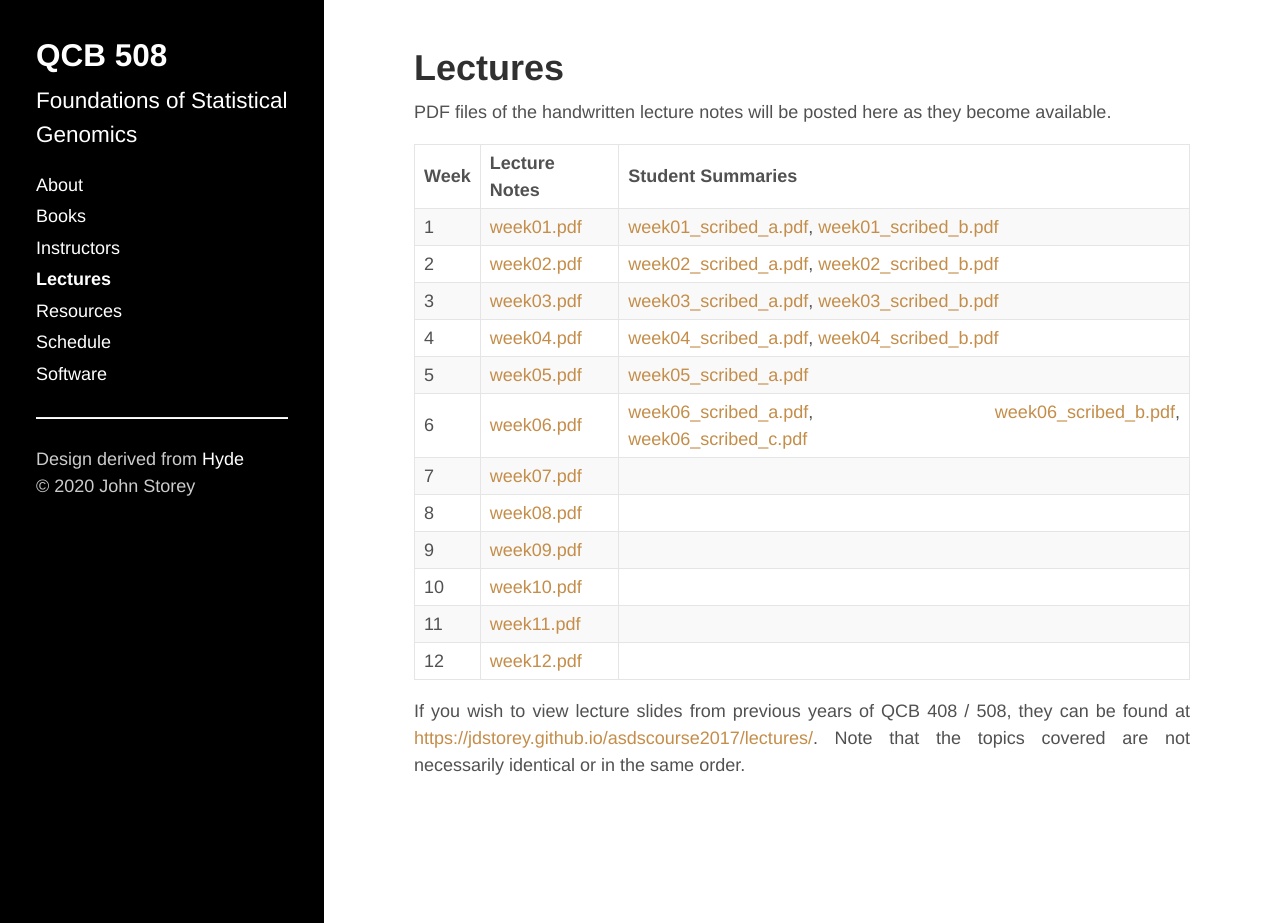
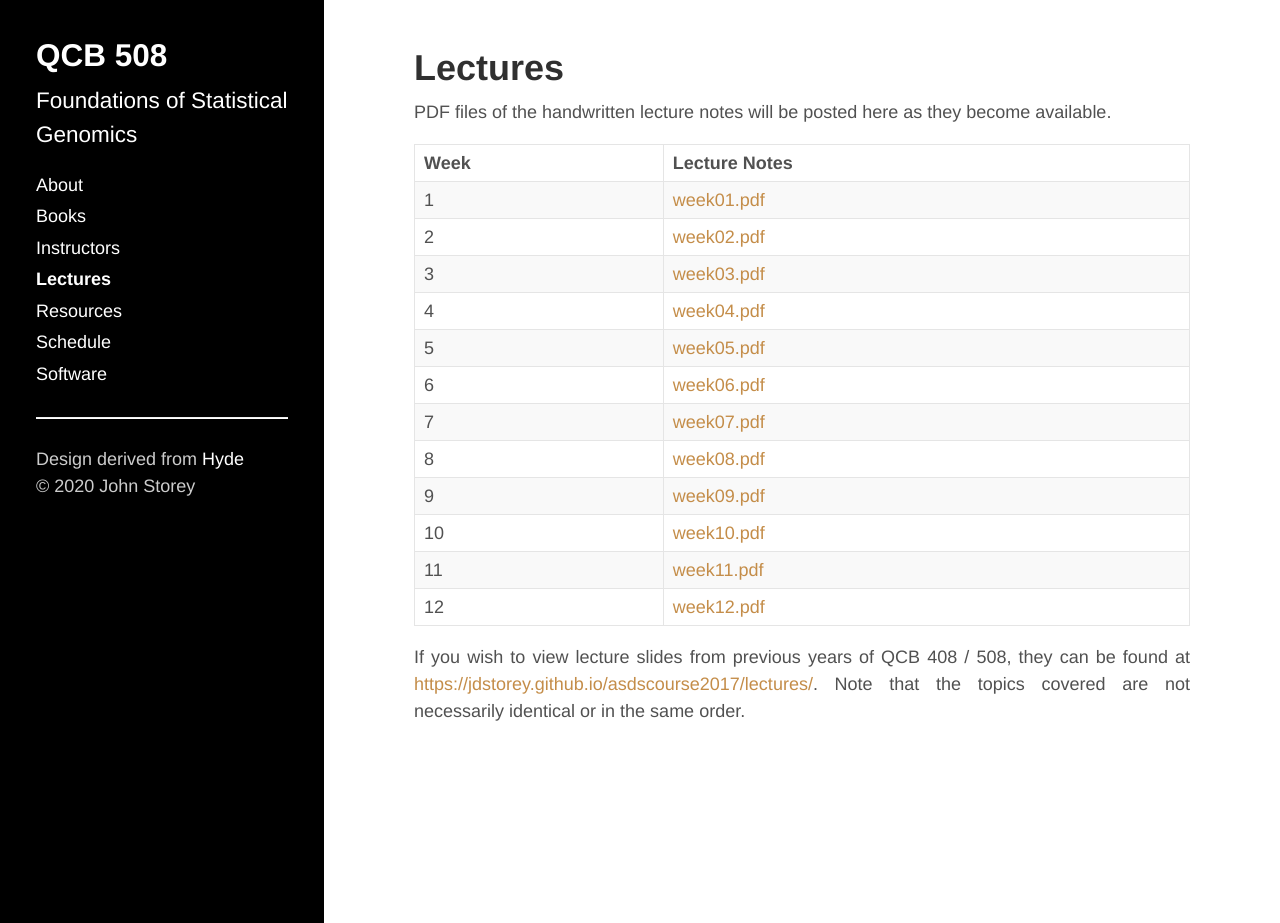
Before and after one commit to jdstorey/fsg, a Jekyll site: the page built from docs/lectures.md, in a window 1280 px wide and 923 px high. Built offline with Jekyll 4.4.1, drawn with Linux system fonts in a browser that asks for light colours.

```diff
--- a/docs/lectures.md
+++ b/docs/lectures.md
@@ -5,20 +5,20 @@
 
 PDF files of the handwritten lecture notes will be posted here as they become available.
 
-| Week  | Lecture Notes | Student Summaries |
-|-------|---------------|-------------------|
-|  1 | [week01.pdf](./lecture_notes/week01.pdf) | [week01_scribed_a.pdf](./scribed_notes/week01/week01_scribed_a.pdf), [week01_scribed_b.pdf](./scribed_notes/week01/week01_scribed_b.pdf)  |
-|  2 | [week02.pdf](./lecture_notes/week02.pdf) | [week02_scribed_a.pdf](./scribed_notes/week02/week02_scribed_a.pdf), [week02_scribed_b.pdf](./scribed_notes/week02/week02_scribed_b.pdf)  |
-|  3 | [week03.pdf](./lecture_notes/week03.pdf) | [week03_scribed_a.pdf](./scribed_notes/week03/week03_scribed_a.pdf), [week03_scribed_b.pdf](./scribed_notes/week03/week03_scribed_b.pdf)  |
-|  4 | [week04.pdf](./lecture_notes/week04.pdf) | [week04_scribed_a.pdf](./scribed_notes/week04/week04_scribed_a.pdf), [week04_scribed_b.pdf](./scribed_notes/week04/week04_scribed_b.pdf)  |
-|  5 | [week05.pdf](./lecture_notes/week05.pdf) | [week05_scribed_a.pdf](./scribed_notes/week05/week05_scribed_a.pdf)  |
-|  6 | [week06.pdf](./lecture_notes/week06.pdf) | [week06_scribed_a.pdf](./scribed_notes/week06/week06_scribed_a.pdf), [week06_scribed_b.pdf](./scribed_notes/week06/week06_scribed_b.pdf), [week06_scribed_c.pdf](./scribed_notes/week06/week06_scribed_c.pdf)  |
-|  7 | [week07.pdf](./lecture_notes/week07.pdf) |  |
-|  8 | [week08.pdf](./lecture_notes/week08.pdf) |  |
-|  9 | [week09.pdf](./lecture_notes/week09.pdf) |  |
-| 10 | [week10.pdf](./lecture_notes/week10.pdf) |  |
-| 11 | [week11.pdf](./lecture_notes/week11.pdf) |  |
-| 12 | [week12.pdf](./lecture_notes/week12.pdf) |  |
+| Week  | Lecture Notes |
+|-------|---------------|
+|  1 | [week01.pdf](./lecture_notes/week01.pdf) |
+|  2 | [week02.pdf](./lecture_notes/week02.pdf) |
+|  3 | [week03.pdf](./lecture_notes/week03.pdf) |
+|  4 | [week04.pdf](./lecture_notes/week04.pdf) |
+|  5 | [week05.pdf](./lecture_notes/week05.pdf) |
+|  6 | [week06.pdf](./lecture_notes/week06.pdf) |
+|  7 | [week07.pdf](./lecture_notes/week07.pdf) |
+|  8 | [week08.pdf](./lecture_notes/week08.pdf) |
+|  9 | [week09.pdf](./lecture_notes/week09.pdf) |
+| 10 | [week10.pdf](./lecture_notes/week10.pdf) |
+| 11 | [week11.pdf](./lecture_notes/week11.pdf) |
+| 12 | [week12.pdf](./lecture_notes/week12.pdf) |
 
 
 If you wish to view lecture slides from previous years of QCB 408 / 508, they can be found at <a href='https://jdstorey.github.io/asdscourse2017/lectures/' target='_blank'>https://jdstorey.github.io/asdscourse2017/lectures/</a>. Note that the topics covered are not necessarily identical or in the same order.
```
